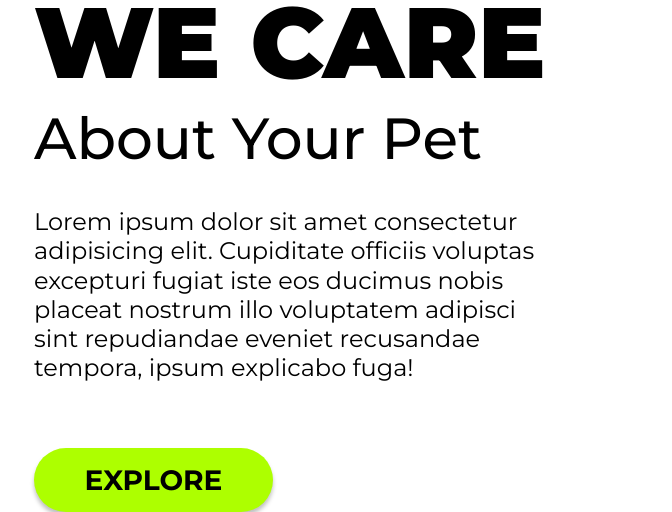
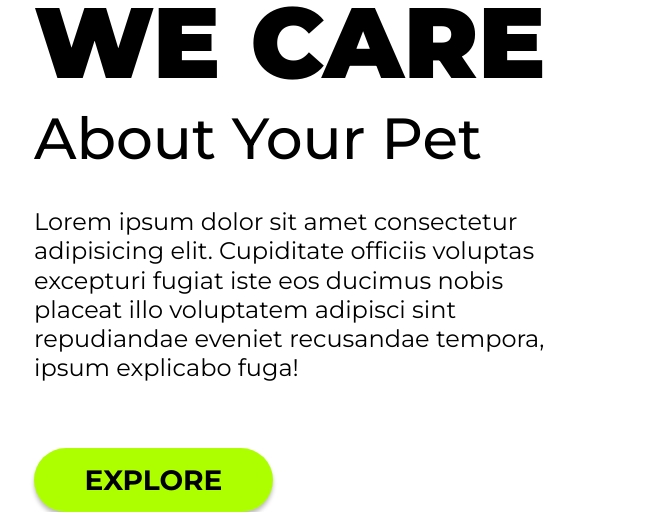
Before and after one commit to Everton1766/projeto-CSS-responsivo, a plain HTML site: page index.html in a window 1280 px wide. Shown: the part 751-1263 px from the top of the page, without its empty margins (52-724 px from the left). Drawn offline with Linux system fonts and the light colour scheme; files whose address does not match are found by name.

Commit message:
mudança no paragrafo

```diff
--- a/index.html
+++ b/index.html
@@ -28,7 +28,7 @@
         <h2>About Your Pet</h2>
         <p>Lorem ipsum dolor sit amet consectetur adipisicing elit. Cupiditate officiis voluptas excepturi fugiat iste
             eos
-            ducimus nobis placeat nostrum illo voluptatem adipisci sint repudiandae eveniet recusandae tempora, ipsum
+            ducimus nobis placeat illo voluptatem adipisci sint repudiandae eveniet recusandae tempora, ipsum
             explicabo fuga!</p>
             <button class="button-main">EXPLORE</button>
         </section>
```
